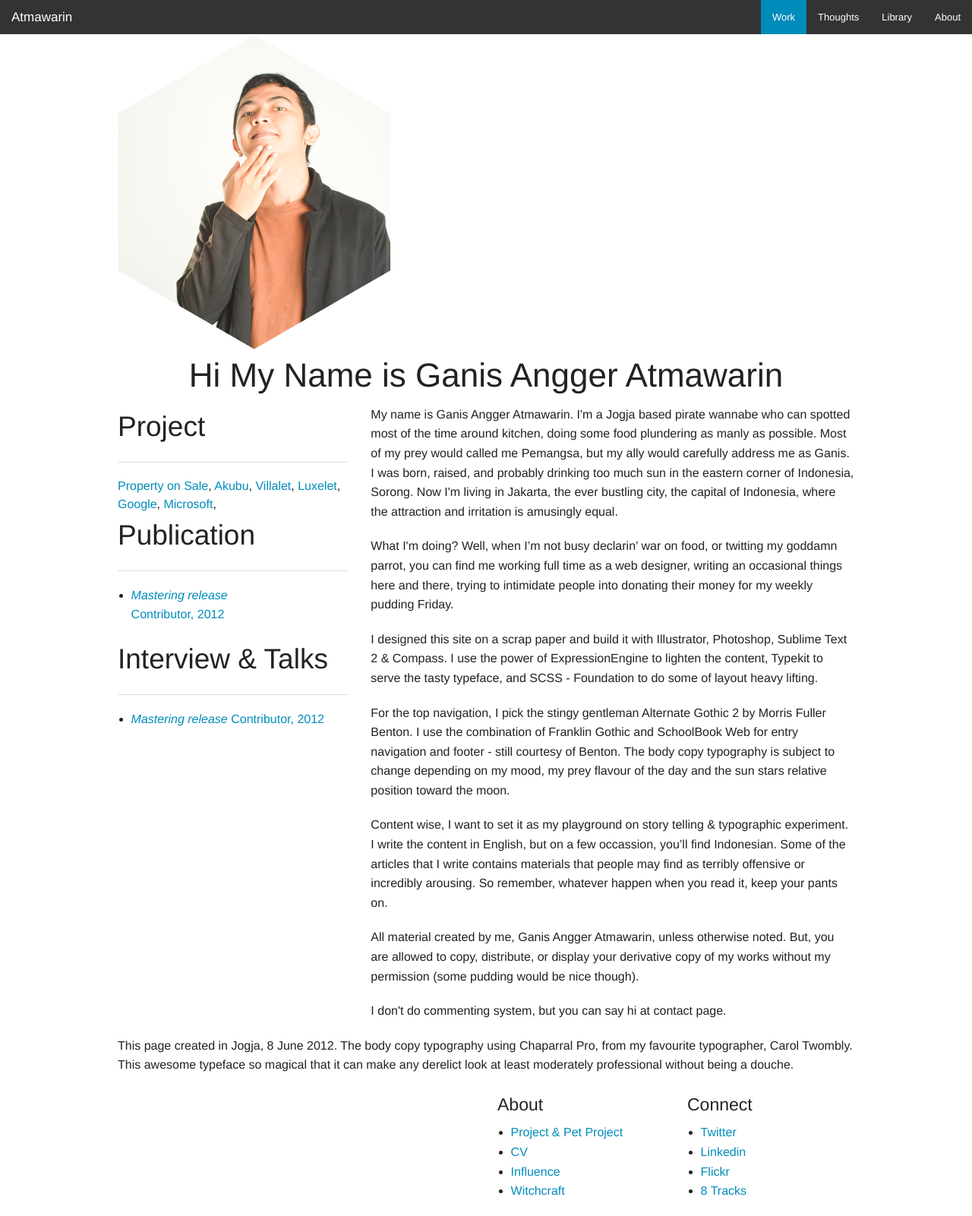
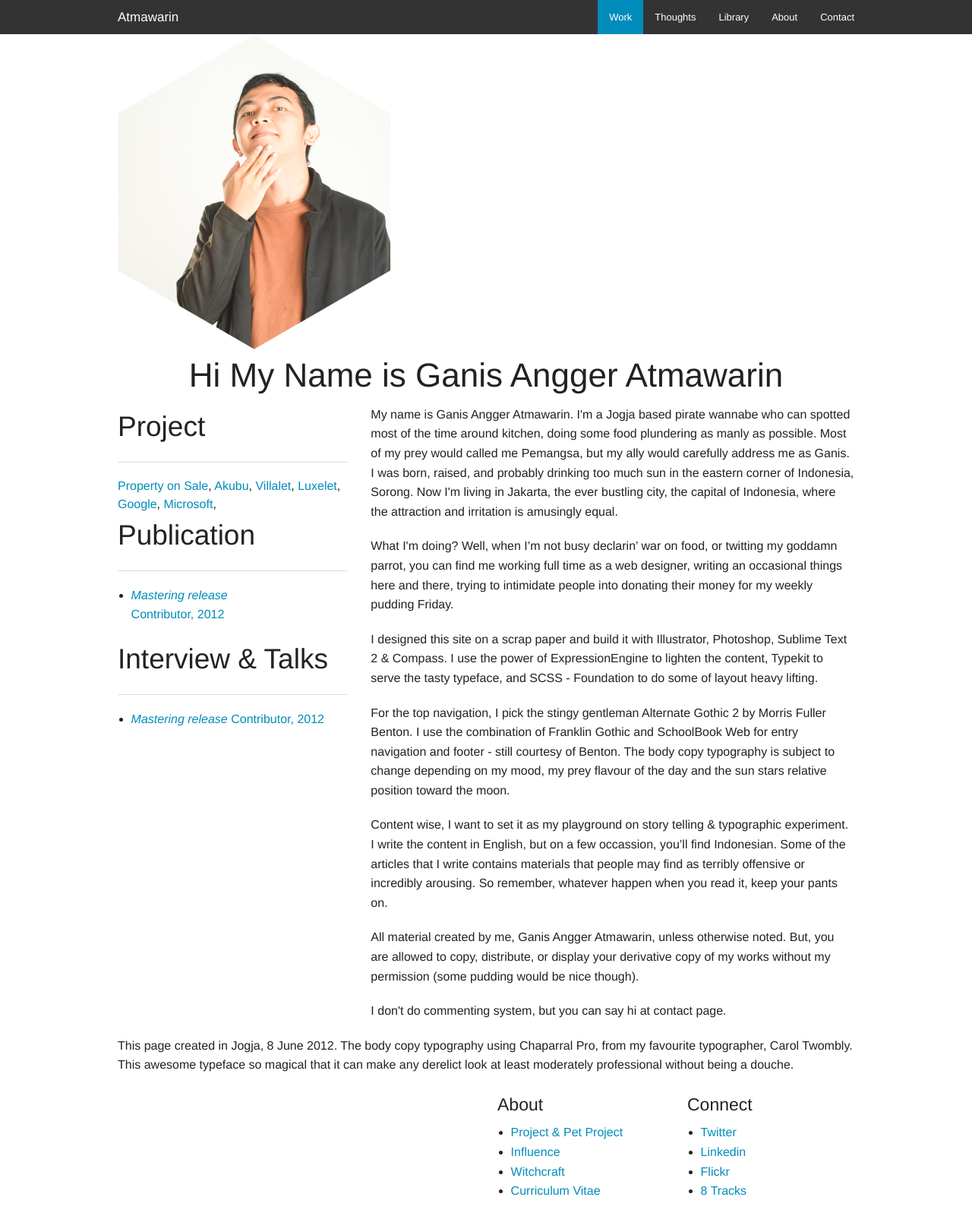
Before and after one commit to atmawarin/atmawarin-frontend.dev, a website: page index.html in a window 1280 px wide. Shown: the whole page at 76% size. Drawn offline with Linux system fonts and the light colour scheme.

Commit message:
Build the about page markup

```diff
--- a/index.html
+++ b/index.html
@@ -7,10 +7,11 @@
   <link rel="stylesheet" href="css/app.css" />
   <script src="bower_components/modernizr/modernizr.js"></script>
 </head>
-<body>
+<body class="p-about">
 
   <header>
     <!-- start Navigation -->
+    <div class="contain-to-grid">
       <nav class="top-bar" data-topbar role="navigation">
         <ul class="title-area">
           <li class="name">
@@ -27,9 +28,11 @@
             <li><a href="#">Thoughts</a></li>
             <li><a href="#">Library</a></li>
             <li><a href="#">About</a></li>
+            <li><a href="#">Contact</a></li>
           </ul>
         </section>
       </nav>
+    </div>
     <!-- end Navigation -->
 
     <!-- start Header -->
@@ -123,9 +126,9 @@
           <h4>About</h4>
           <ul>
             <li><a href="">Project & Pet Project</a></li>
-            <li><a href="">CV</a></li>
             <li><a href="">Influence</a></li>
             <li><a href="">Witchcraft</a></li>
+            <li><a href="">Curriculum Vitae</a></li>
           </ul>
         </div>
         <!-- Connect Link -->
```
Also changed, not shown: README.md, 1 other file. Lines whose indentation alone changed are shown as unchanged.
